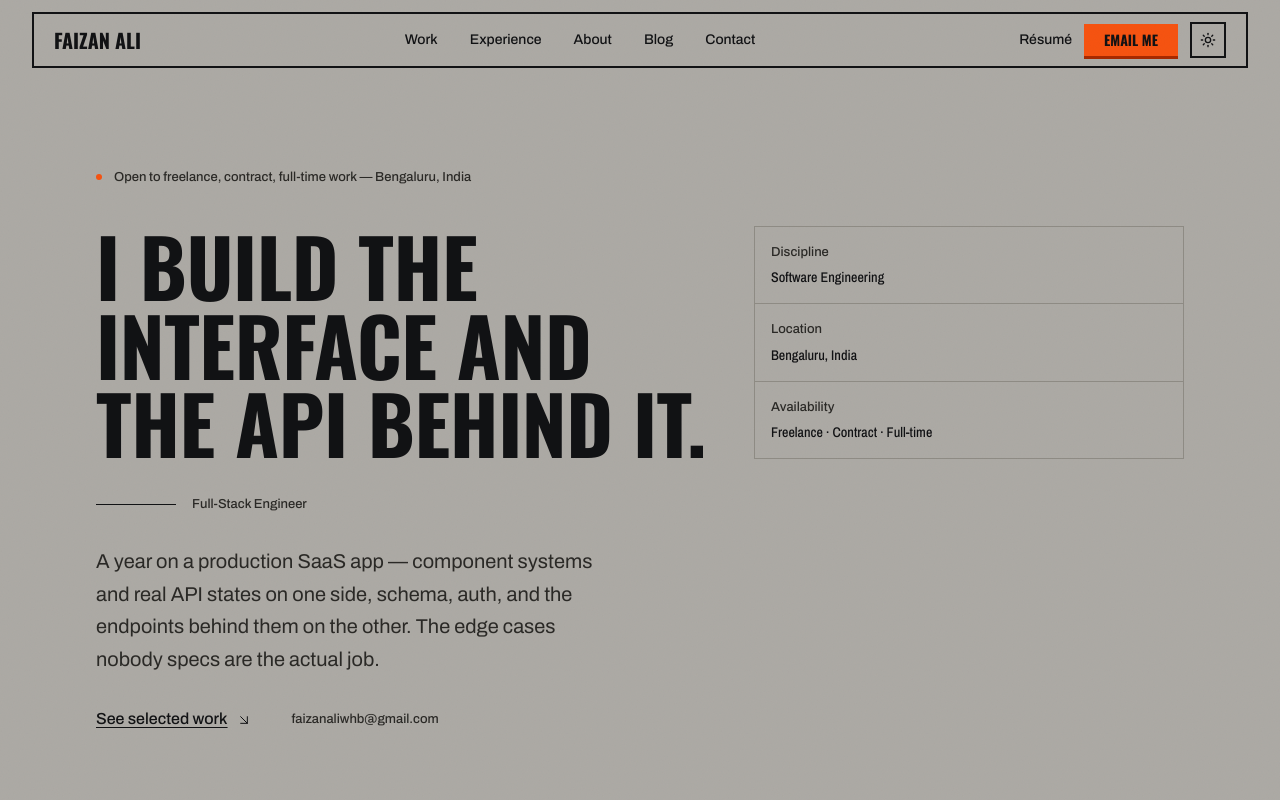
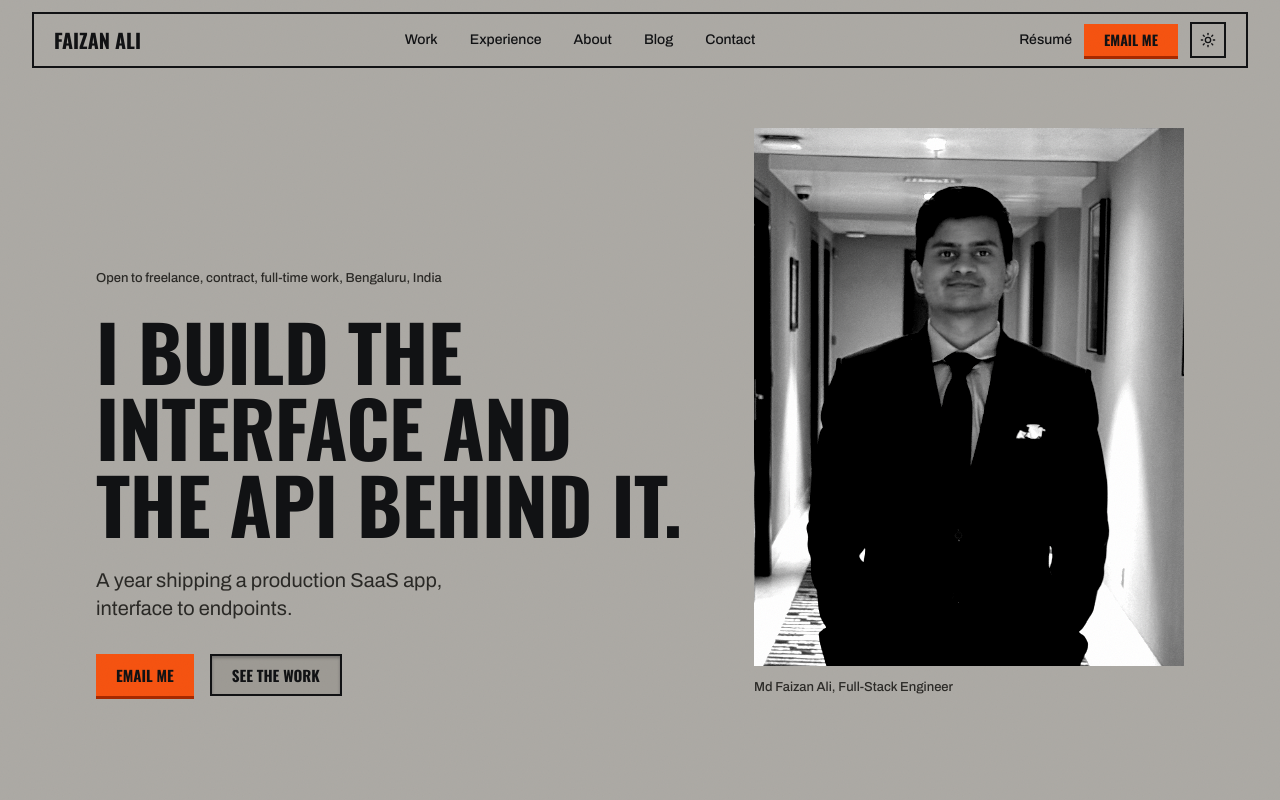
Before and after one commit to thisisfaizanali/thisisfaizanali.github.io, a Next.js app: page / in a window 1280 px wide. Shown: the top 800 px of the page. Built offline with nearby package versions, Linux system fonts and the light colour scheme.

Commit message:
feat: recast the hero as a Ledge with the portrait in black and white

```diff
--- a/app/globals.css
+++ b/app/globals.css
@@ -285,6 +285,24 @@
     font-variant-numeric: tabular-nums;
   }
 
+  /* Pictures print in black and white so the orange stays the only colour; a
+     project shows its real colours when you point at it. No transition on
+     purpose: the change is a snap, like a plate being swapped. */
+  .photo-frame {
+    position: relative;
+    overflow: hidden;
+    outline: 2px solid var(--ink);
+    outline-offset: -2px;
+    background: var(--paper-raised);
+  }
+  .photo-bw {
+    filter: grayscale(1) contrast(1.35) brightness(1.08);
+  }
+  .group:hover .photo-bw.photo-reveal,
+  .group:focus-within .photo-bw.photo-reveal {
+    filter: none;
+  }
+
   /* Above-the-fold entrance, in CSS rather than JS. The hero must never depend
      on hydration to become visible — `both` fill leaves it at the final state
      if animations are disabled or reduced. */
--- a/components/sections/hero.tsx
+++ b/components/sections/hero.tsx
@@ -1,81 +1,45 @@
+import Image from "next/image";
 import Link from "next/link";
-import { ArrowDownRight } from "lucide-react";
-import { Magnetic } from "@/components/motion/magnetic";
 import { profile } from "@/lib/content";
-
-// The hero reads as a drawing title block, not a centered name card. Entrance
-// is CSS-driven throughout: the section must render without waiting for
-// hydration, so every reveal here uses the .rise/.mask-up utilities rather
-// than a scroll-gated Reveal/whileInView.
-const titleBlock = [
-  ["Discipline", "Software Engineering"],
-  ["Location", profile.location],
-  ["Availability", profile.availability.join(" · ")],
-] as const;
 
 export function Hero() {
   return (
-    <section id="top" className="shell relative pt-20 pb-24 md:pt-28 md:pb-36">
-      <div className="rise flex items-center gap-3" style={{ animationDelay: "0.05s" }}>
-        <span className="relative flex size-1.5">
-          <span className="absolute inline-flex size-full animate-ping rounded-full bg-accent opacity-60" />
-          <span className="relative inline-flex size-1.5 rounded-full bg-accent" />
-        </span>
-        <span className="label">
-          Open to {profile.availability.join(", ").toLowerCase()} work — {profile.location}
-        </span>
+    <section
+      id="top"
+      className="shell grid min-h-[calc(100svh-5rem)] gap-10 pb-16 pt-12 md:grid-cols-12 md:gap-10 md:pb-20 md:pt-16"
+    >
+      <div className="flex flex-col justify-end md:col-span-7">
+        <p className="label">
+          Open to {profile.availability.join(", ").toLowerCase()} work, {profile.location}
+        </p>
+        <h1 className="mt-6 text-[clamp(2.75rem,6vw,6rem)] leading-none">{profile.statement}</h1>
+        <p className="mt-6 max-w-[34ch] text-lg text-ink-muted md:text-xl">{profile.lead}</p>
+        <div className="mt-8 flex flex-wrap gap-4">
+          <a href={`mailto:${profile.email}`} className="btn btn-primary">
+            Email me
+          </a>
+          <Link href="#work" className="btn btn-secondary">
+            See the work
+          </Link>
+        </div>
       </div>
 
-      <div className="mt-10 grid gap-12 lg:grid-cols-12 lg:gap-10">
-        {/* Left-weighted focal column: statement, lead, CTA. */}
-        <div className="lg:col-span-7">
-          <h1 className="font-serif display-lg">
-            <span className="mask-clip">
-              <span className="mask-up" style={{ animationDelay: "0.1s" }}>
-                {profile.statement}
-              </span>
-            </span>
-          </h1>
-
-          <div className="rise mt-6 flex items-center gap-4" style={{ animationDelay: "0.26s" }}>
-            <span className="h-px w-12 bg-rule-strong md:w-20" aria-hidden />
-            <span className="label">{profile.role}</span>
+      <div className="flex flex-col justify-end md:col-span-5">
+        <figure>
+          <div className="photo-frame relative aspect-[4/5]">
+            <Image
+              src="/portrait-v2.jpg"
+              alt={profile.name}
+              fill
+              priority
+              sizes="(min-width: 768px) 40vw, 100vw"
+              className="photo-bw object-cover object-top"
+            />
           </div>
-
-          <div className="rise mt-8 max-w-lg" style={{ animationDelay: "0.36s" }}>
-            <p className="text-lg leading-relaxed text-ink-muted md:text-xl">{profile.positioning}</p>
-            <div className="mt-8 flex flex-wrap items-center gap-x-10 gap-y-3">
-              <Magnetic strength={0.28}>
-                <Link href="#work" className="group inline-flex items-center gap-2 text-ink">
-                  <span className="sweep-out font-medium">See selected work</span>
-                  <ArrowDownRight
-                    className="size-4 transition-transform duration-500 ease-[cubic-bezier(0.16,1,0.3,1)] group-hover:translate-x-1 group-hover:translate-y-1"
-                    strokeWidth={1.5}
-                    aria-hidden
-                  />
-                </Link>
-              </Magnetic>
-              <a href={`mailto:${profile.email}`} className="label sweep hover:text-ink">
-                {profile.email}
-              </a>
-            </div>
-          </div>
-        </div>
-
-        {/* Title-block: bordered grid of labelled fields, drafting-sheet style. */}
-        <div className="rise lg:col-span-5" style={{ animationDelay: "0.3s" }}>
-          <div className="grid grid-cols-1 gap-px border border-rule bg-rule">
-            {titleBlock.map(([k, v]) => (
-              <div
-                key={k}
-                className="group bg-paper p-4 transition-colors duration-500 hover:bg-paper-raised"
-              >
-                <p className="label transition-colors duration-300 group-hover:text-ink">{k}</p>
-                <p className="mt-1.5 font-mono text-sm text-ink">{v}</p>
-              </div>
-            ))}
-          </div>
-        </div>
+          <figcaption className="label mt-3">
+            {profile.name}, {profile.role}
+          </figcaption>
+        </figure>
       </div>
     </section>
   );
--- a/lib/content.ts
+++ b/lib/content.ts
@@ -9,6 +9,8 @@ export const profile = {
   // The display line. Short enough to set at display-lg, and it claims both ends
   // of the stack rather than the interface alone.
   statement: "I build the interface and the API behind it.",
+  // The hero's one sentence; the longer positioning paragraph now opens About.
+  lead: "A year shipping a production SaaS app, interface to endpoints.",
   // The supporting paragraph. What he does, not what he is "passionate about".
   positioning:
     "A year on a production SaaS app — component systems and real API states on one side, schema, auth, and the endpoints behind them on the other. The edge cases nobody specs are the actual job.",
```
